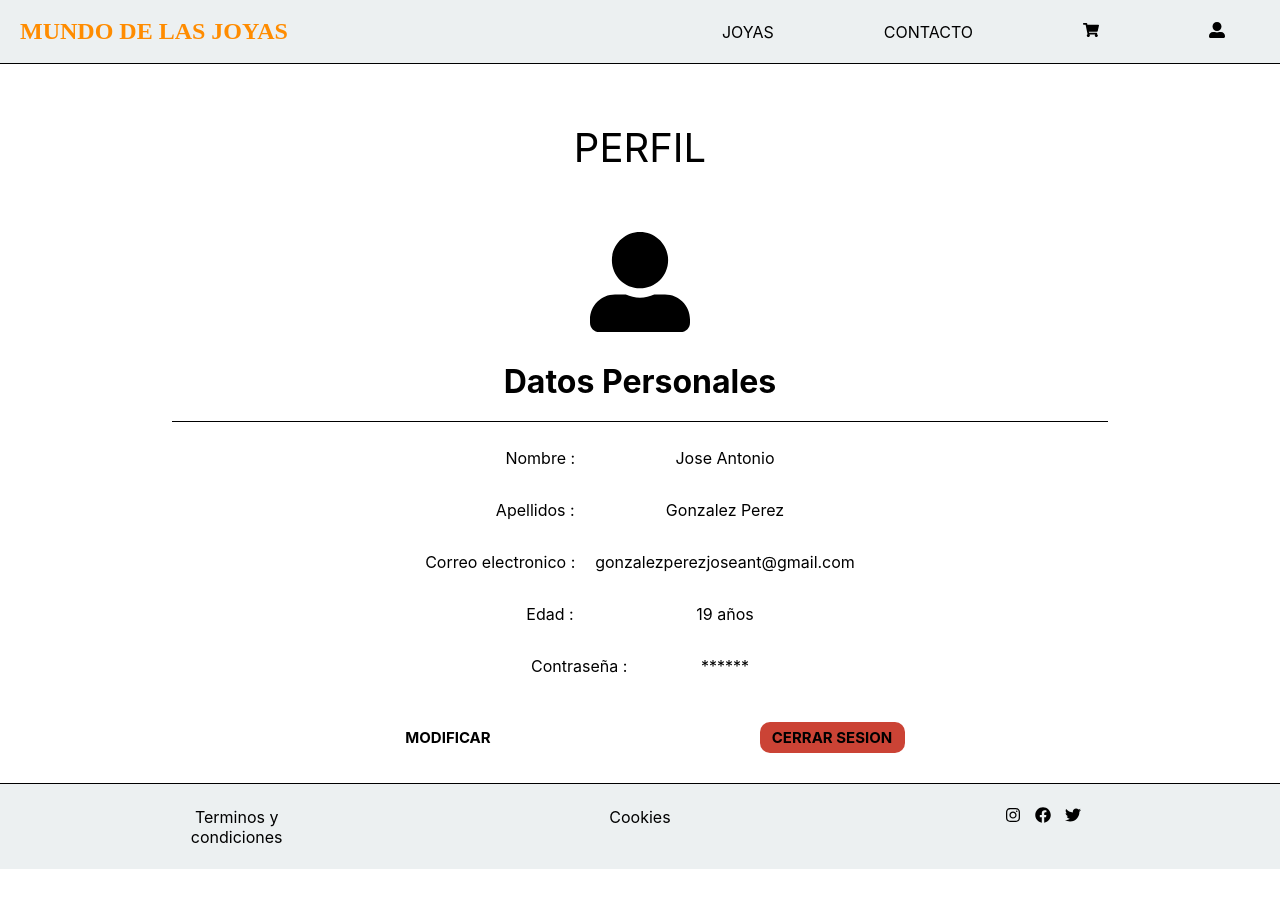
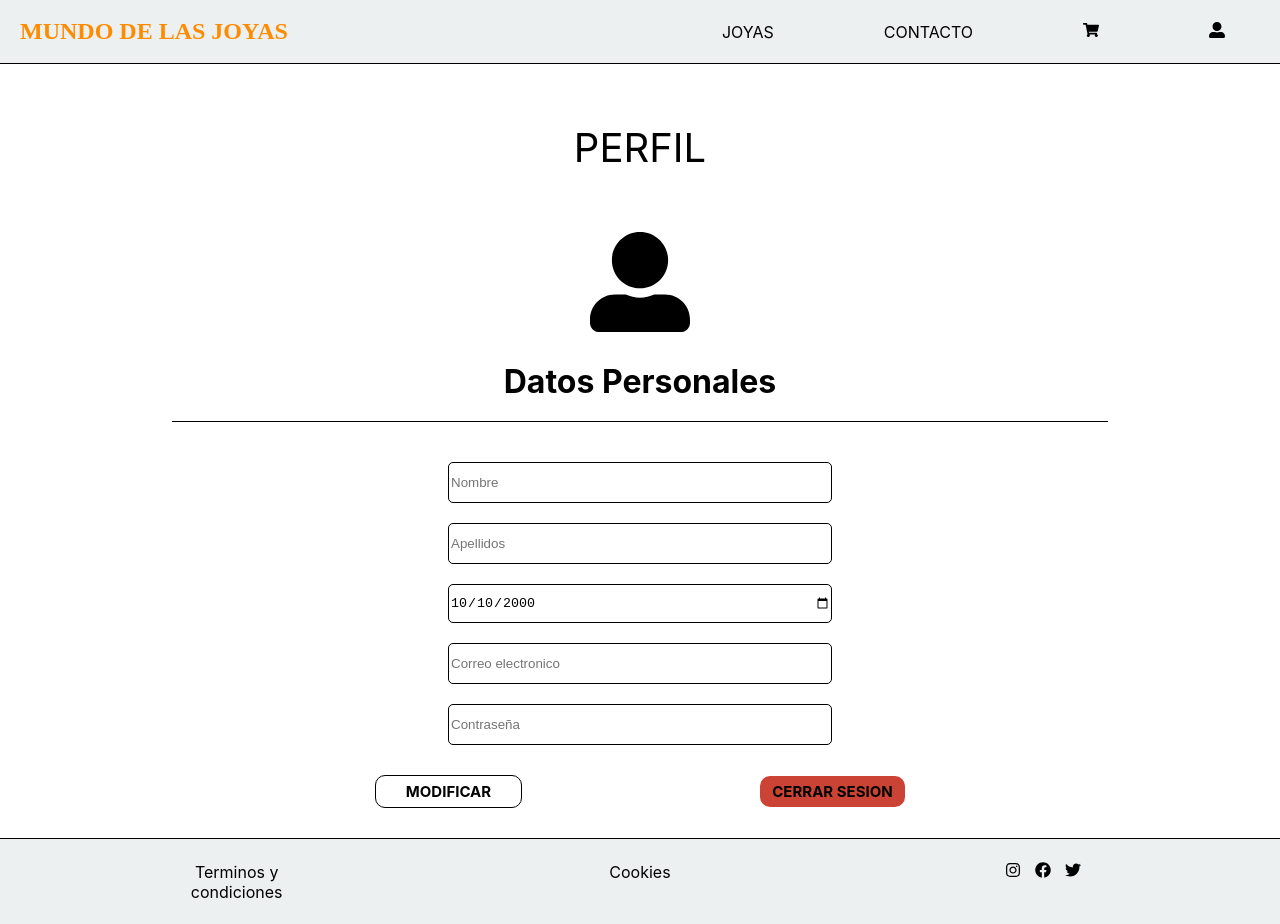
Before and after one commit to joseeantonio/tfg-react, a React (Create React App) app: page /profile in a window 1280 px wide. Both pictures are taken after a click on the button "MODIFICAR". Before the commit the page ends 869 px from the top, so only its background shows below. Built offline with nearby package versions, Linux system fonts and the light colour scheme.

Commit message:
modificar perfil y refactorizar componente input

```diff
--- a/src/assets/json/productosPrueba.json
+++ b/src/assets/json/productosPrueba.json
@@ -151,5 +151,15 @@
       "material" : null,
       "cierre" : null
     }
-  ]
+  ],
+  "cliente" : {
+    "id" : 1,
+    "nombre" : "Jose Antonio",
+    "apellidos" : "Gonzalez Perez",
+    "correo" : "gonzalezperezjoseant@gmail.com",
+    "contraseña" : "candado",
+    "fecha_nac" : "2000-10-10",
+    "admin" : true,
+    "username" : "peri02"
+  }
 }
--- a/src/components/Input.jsx
+++ b/src/components/Input.jsx
@@ -3,12 +3,12 @@ import styled from "styled-components";
 import {BsSearch} from "react-icons/bs";
 
 
-const Input = ({label,type,height,width, onChange,placeholder, margin,searchIcon,widthSearch,borderRadius,error,name}) => {
+const Input = ({label,defaultValue,type,height,width, onChange,placeholder, margin,searchIcon,widthSearch,borderRadius,error,name}) => {
 
     return(
         <Slabel margin={margin} searchIcon={searchIcon} width={width}>
             {label && <Sspan>{label}</Sspan>}
-            <Sinput type={type} height={height} width={width} placeholder={placeholder} onChange={onChange} borderRadius={borderRadius} name={name} />
+            <Sinput type={type} defaultValue={defaultValue} height={height} width={width} placeholder={placeholder} onChange={onChange} borderRadius={borderRadius} name={name} />
             {
                 searchIcon && (
                     <Sbutton widthSearch={widthSearch} height={height} borderRadius={borderRadius}>
--- a/src/modules/PersonalInformation.jsx
+++ b/src/modules/PersonalInformation.jsx
@@ -1,27 +1,130 @@
-import React from "react";
+import React, {useState} from "react";
 import {FaUserAlt} from "react-icons/fa";
 import styled from "styled-components";
 import ShowInformation from "../components/ShowInformation";
 import ButtonSubmit from "../components/ButtonSubmit";
 import {useNavigate} from "react-router-dom";
+import Input from "../components/Input";
 
-const PersonalInformation = () => {
+const PersonalInformation = ({cliente,width}) => {
 
     const navigate = useNavigate();
+    const [modify, setModify] = useState(false);
+
+    const [data,setData] = useState({
+        name: "",
+        surname: "",
+        email: "",
+        birthdate : "",
+        password: "",
+        password_rep: "",
+    })
+    const [errors, setErrors] = useState({
+        name: "",
+        surname: "",
+        email: "",
+        birthdate : "",
+        password: "",
+        password_rep: "",
+    });
+
+    const handleData = (e) => {
+        setData({
+            ...data,
+            [e.target.name]: e.target.value,
+        })
+    }
+
 
     const cerrarSesion = () => {
         navigate("/login");
+    }
+    const functionModify = () => {
+        setModify(!modify)
     }
 
     return(
         <Sdiv>
             <SFaUserAlt />
             <Sh1>Datos Personales</Sh1>
-            <ShowInformation name={"Nombre"} value={"Jose Antonio"} />
-            <ShowInformation name={"Apellidos"} value={"Gonzalez Perez"} />
-            <ShowInformation name={"Correo electronico"} value={"gonzalezperezjoseant@gmail.com"} />
-            <ShowInformation name={"Edad"} value={"19 años"} />
-            <ShowInformation name={"Contraseña"} value={"******"} />
+            {
+                !modify ? (
+                    <>
+                        <ShowInformation name={"Nombre"} value={cliente.nombre} />
+                        <ShowInformation name={"Apellidos"} value={cliente.apellidos} />
+                        <ShowInformation name={"Correo electronico"} value={cliente.correo} />
+                        <ShowInformation name={"Fecha de nacimiento"} value={cliente.fecha_nac} />
+                        <ShowInformation name={"Contraseña"} value={"******"} />
+                    </>
+                ) : (
+                    <>
+                        <Input
+                            name={"name"}
+                            type={"text"}
+                            placeholder={"Nombre"}
+                            height="37px"
+                            width="30%"
+                            borderRadius={"5px"}
+                            margin={"30px 0px 0px 0px"}
+                            onChange={(e) => handleData(e)}
+                        />
+                        <Input
+                            name={"surname"}
+                            type={"text"}
+                            placeholder={"Apellidos"}
+                            height="37px"
+                            width="30%"
+                            borderRadius={"5px"}
+                            margin={"20px 0px 0px 0px"}
+                            onChange={(e) => handleData(e)}
+                        />
+                        <Input
+                            name={"birthdate"}
+                            type={"date"}
+                            onChange={(e) => handleData(e)}
+                            height="37px"
+                            width="30%"
+                            borderRadius={"5px"}
+                            margin={"20px 0px 0px 0px"}
+                            defaultValue={cliente.fecha_nac}
+                        />
+                        <Input
+                            name={"email"}
+                            type={"email"}
+                            placeholder={"Correo electronico"}
+                            height="37px"
+                            width="30%"
+                            borderRadius={"5px"}
+                            margin={"20px 0px 0px 0px"}
+                            onChange={(e) => handleData(e)}
+                        />
+                        <Input
+                            name={"password"}
+                            type={"password"}
+                            placeholder={"Contraseña"}
+                            height="37px"
+                            width="30%"
+                            borderRadius={"5px"}
+                            margin={"20px 0px 0px 0px"}
+                            onChange={(e) => handleData(e)}
+                        />
+                        {
+                            data.password && (
+                                <Input
+                                    name={"password_rep"}
+                                    placeholder={"Confirmar contraseña"}
+                                    type={"password"}
+                                    height="37px"
+                                    width="30%"
+                                    borderRadius={"5px"}
+                                    margin={"20px 0px 0px 0px"}
+                                    onChange={(e) => handleData(e)}
+                                />
+                            )
+                        }
+                    </>
+                )
+            }
 
             <Sdiv className={"buttons"}>
                 <ButtonSubmit
@@ -32,6 +135,8 @@ const PersonalInformation = () => {
                     fontSize={"15px"}
                     backgroundColor={"white"}
                     borderRadius={"10px"}
+                    border={"1px solid black"}
+                    onclick={functionModify}
                 />
                 <ButtonSubmit
                     label={"CERRAR SESION"}
@@ -54,11 +159,13 @@ const SFaUserAlt = styled(FaUserAlt)`
   margin: 0 auto;
 `
 
+
 const Sdiv = styled.div`
   display: flex;
   justify-content: center;
   flex-direction: column;
   align-items: center;
+  width: ${(props) => props.width && props.width};
 
   &.buttons{
     margin: 30px;
--- a/src/pages/Profile.jsx
+++ b/src/pages/Profile.jsx
@@ -1,13 +1,14 @@
 import React from "react";
 import TitlePage from "../components/TitlePage";
 import PersonalInformation from "../modules/PersonalInformation";
+import cliente from "../../src/assets/json/productosPrueba.json"
 
 const Profile = () => {
 
     return(
         <body>
             <TitlePage name={"PERFIL"} />
-            <PersonalInformation />
+            <PersonalInformation cliente={cliente.cliente} width={"90%"} />
         </body>
     )
 }
```
